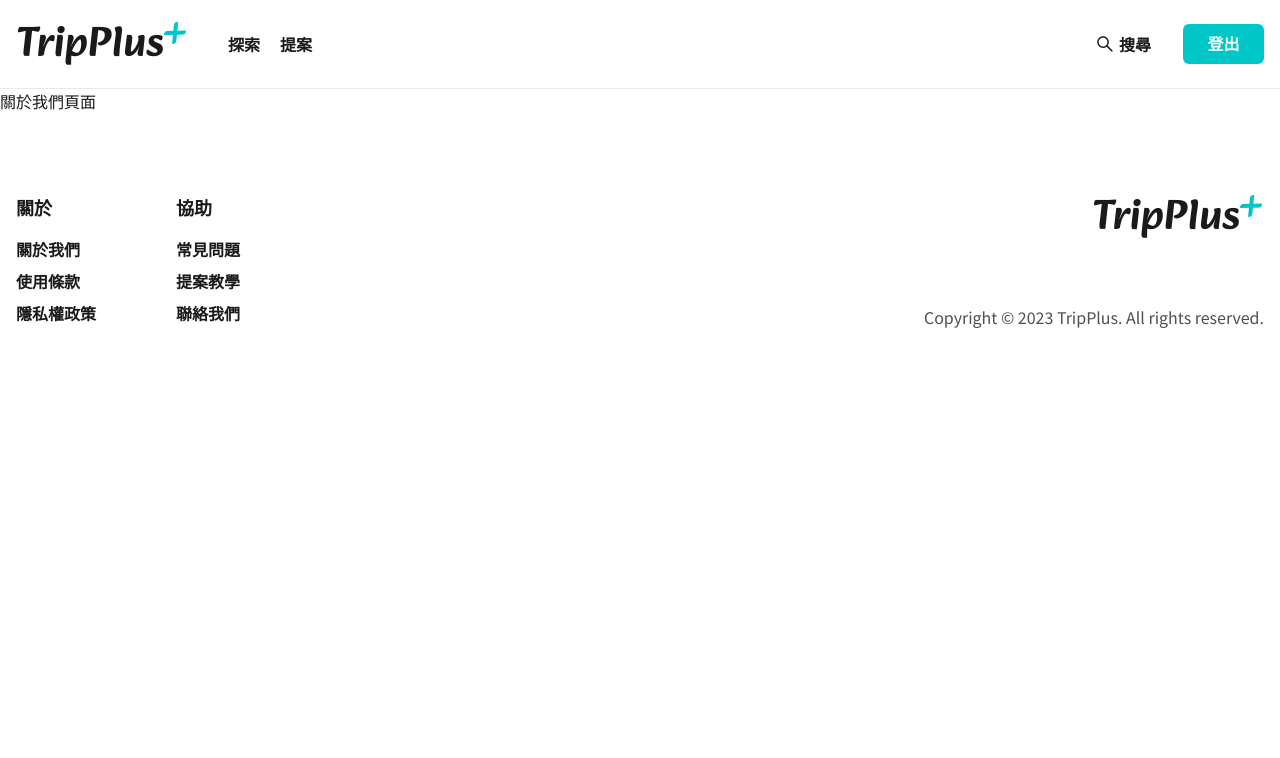
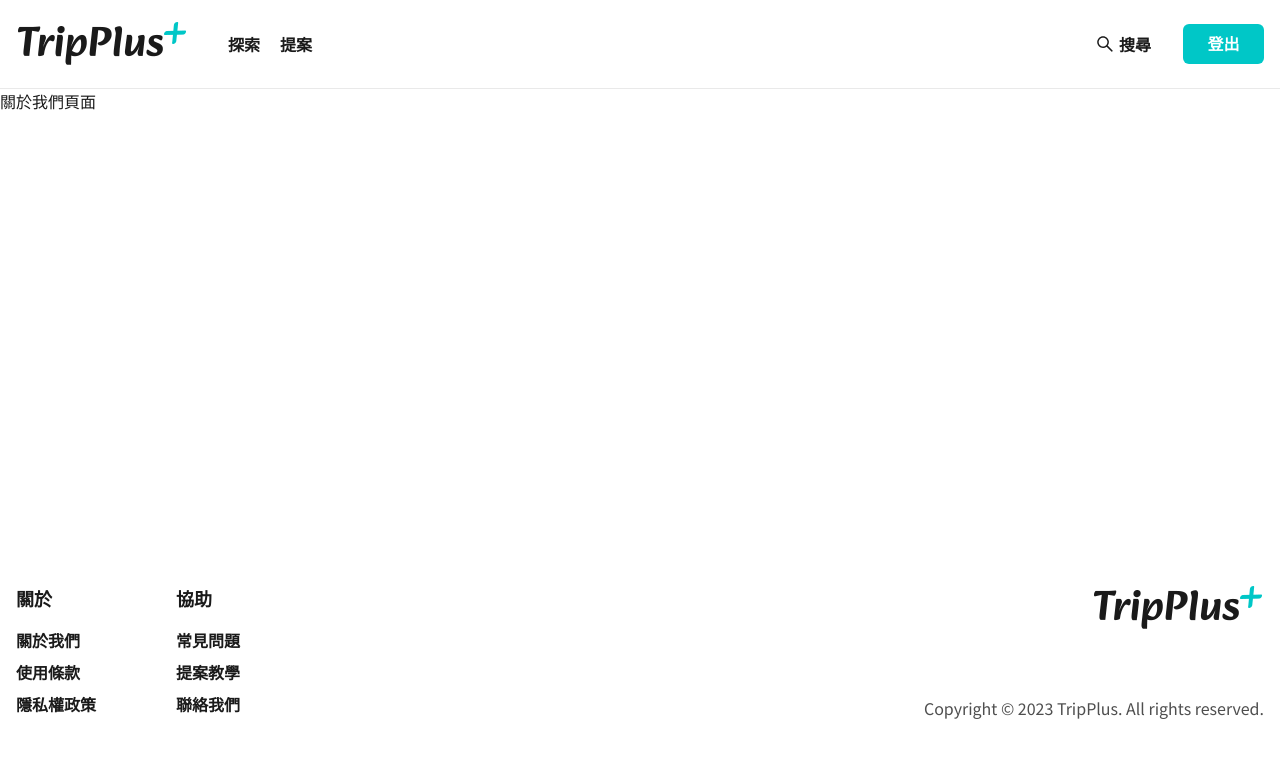
Before and after one commit to gn00678465/TripPlus-client, a Next.js app: page /about in a window 1280 px wide. Shown: the top 758 px of the page. Built offline with nearby package versions, Linux system fonts and the light colour scheme.

Commit message:
feat: sticky footer

```diff
--- a/src/components/Layout/footer.tsx
+++ b/src/components/Layout/footer.tsx
@@ -23,7 +23,7 @@ const Footer = () => {
   ];
 
   return (
-    <Box as="footer" className="py-10 md:py-20">
+    <Box as="footer" className="mt-auto py-10 md:py-20">
       <Container maxW="1296px">
         <Flex className="flex-col md:flex-row md:justify-between">
           <Flex className="flex-col text-center font-semibold md:flex-row md:text-left">
--- a/src/pages/_app.tsx
+++ b/src/pages/_app.tsx
@@ -40,7 +40,7 @@ export default function App({ Component, pageProps }: AppPropsWithLayout) {
   const getLayout = Component.getLayout ?? ((page) => page);
   return (
     <main
-      className={`${noto_sans_tc.variable} ${alkatra.variable} font-sans text-[#1A1A1A]`}
+      className={`${noto_sans_tc.variable} ${alkatra.variable} flex min-h-screen flex-col font-sans text-[#1A1A1A]`}
     >
       <Chakra>{getLayout(<Component {...pageProps} />)}</Chakra>
     </main>
```
